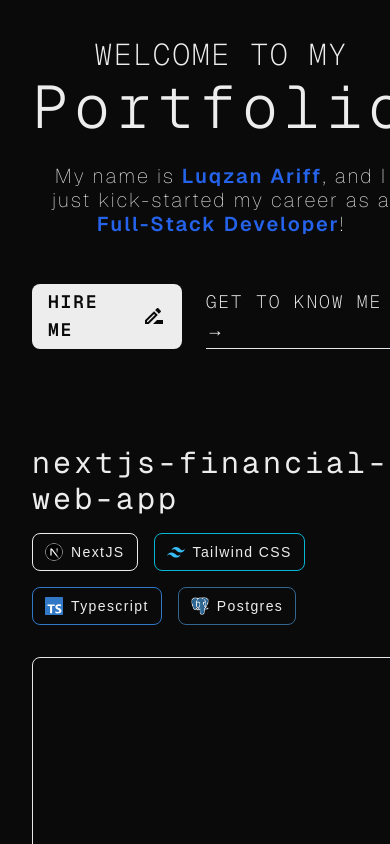
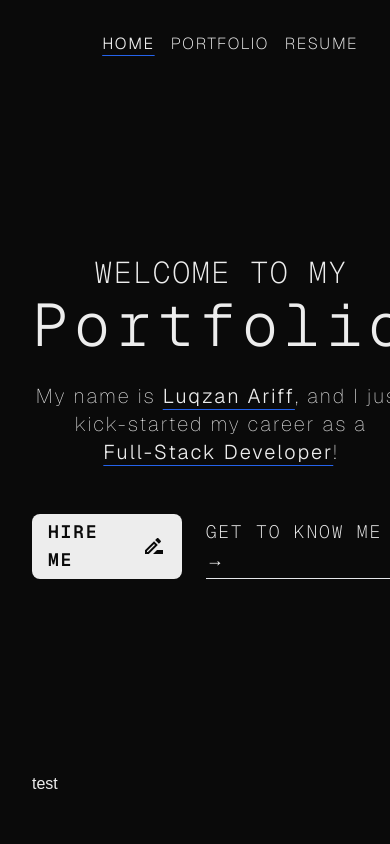
Before and after one commit to Luqzan/personal-portfolio-website, a Next.js app: page / in a window 390 px wide. Shown: the top 844 px of the page. Built offline with nearby package versions, Linux system fonts and the light colour scheme.

Commit message:
started mobile first approach

```diff
--- a/src/app/layout.jsx
+++ b/src/app/layout.jsx
@@ -1,7 +1,6 @@
 import "@/app/globals.css";
 import { geistMono, geistSans } from "@/app/ui/fonts";
-import CustomLink from "@/app/ui/components/CustomLink";
-import DriveFileRenameOutlineOutlinedIcon from "@mui/icons-material/DriveFileRenameOutlineOutlined";
+import NavBar from "./ui/components/NavBar";
 
 export const metadata = {
   title: {
@@ -15,49 +14,24 @@ export default function RootLayout({ children }) {
   return (
     <html lang="en" className={`${geistSans} ${geistMono}`}>
       <body className={`antialiased`}>
-        <div className="grid grid-rows-[1fr] justify-items-center p-8 sm:p-20 sm:min-h-screen">
+        <div className="min-h-screen p-8 grid grid-rows-[fit-content(40px)_1fr_40px] grid-cols-1 gap-12">
+          <header className="sticky">
+            <NavBar />
+          </header>
+
+          <main className="grid items-center">{children}</main>
+
+          <footer className="sticky">test</footer>
+
           {/* <header></header> */}
 
-          <main className="flex flex-col gap-24 sm:flex-row sm:items-center w-full h-full max-w-screen-xl">
-            <div className="flex flex-col gap-12 max-w-[24rem]">
-              <div className="flex flex-col gap-6">
-                <p className="text-center sm:text-start font-mono text-3xl font-extralight tracking-wider leading-normal">
-                  WELCOME TO MY{" "}
-                  <span className="text-6xl tracking-widest font-light">
-                    Portfolio
-                  </span>
-                </p>
+          {/* <main className="flex flex-col gap-24 sm:flex-row sm:flex-wrap sm:items-center w-full h-full max-w-screen-xl">
 
-                <p className="text-center sm:text-start font-sans text-xl font-thin tracking-widest leading-6">
-                  My name is{" "}
-                  <span className="text-accent-500 font-semibold text-nowrap">
-                    Luqzan Ariff
-                  </span>
-                  , and I just <span className="text-nowrap">kick-started</span>{" "}
-                  my career as a{" "}
-                  <span className="text-accent-500 font-semibold">
-                    <span className="text-nowrap">Full-Stack</span> Developer
-                  </span>
-                  !
-                </p>
-              </div>
 
-              <div className="flex gap-6">
-                <CustomLink
-                  isFilled={true}
-                  iconRight={
-                    <DriveFileRenameOutlineOutlinedIcon className="text-background" />
-                  }
-                >
-                  HIRE ME
-                </CustomLink>
-
-                <CustomLink>GET TO KNOW ME &rarr;</CustomLink>
-              </div>
+            <div className="flex-grow bg-slate-500 h-[200px]">
+              {children}
             </div>
-
-            <div className="flex-grow">{children}</div>
-          </main>
+          </main> */}
 
           {/* <footer></footer> */}
         </div>
--- a/src/app/page.jsx
+++ b/src/app/page.jsx
@@ -1,63 +1,6 @@
 import Badge from "@/app/ui/components/Badge";
+import Hero from "./ui/components/Hero";
 
 export default function Home() {
-  return (
-    <div className="flex flex-col h-[48rem] w-full items-center gap-12 snap-y snap-mandatory overflow-y-scroll overflow-x-hidden py-60 pr-1">
-      <div className="flex flex-col gap-8 snap-center w-full flex-shrink-0 flex-grow-0">
-        <div className="flex flex-col gap-4">
-          <h3 className="font-mono text-3xl tracking-widest">
-            nextjs-financial-web-app
-          </h3>
-
-          <div className="flex gap-4 flex-wrap">
-            <Badge
-              src={"/nextjs-logo.svg"}
-              brand={"nextjs"}
-              alt={"nextjs logo"}
-            >
-              NextJS
-            </Badge>
-
-            <Badge
-              src={"/tailwind-logo.svg"}
-              brand={"tailwind"}
-              alt={"tailwind logo"}
-            >
-              Tailwind CSS
-            </Badge>
-
-            <Badge
-              src={"/typescript-logo.svg"}
-              brand={"typescript"}
-              alt={"typescript logo"}
-            >
-              Typescript
-            </Badge>
-
-            <Badge
-              src={"/postgres-logo.png"}
-              brand={"postgres"}
-              alt={"postgres logo"}
-            >
-              Postgres
-            </Badge>
-          </div>
-        </div>
-
-        <div className="border max-w-[32rem] h-[18rem] rounded-lg"></div>
-        <p>
-          Lorem ipsum dolor sit amet, consectetur adipiscing elit. Integer sed
-          mi risus. Nulla volutpat lacus ac nisl sodales, non pharetra justo
-          ornare. Nunc volutpat condimentum interdum. Fusce sollicitudin enim in
-          tellus maximus, ut elementum est feugiat. Quisque imperdiet dictum
-          accumsan. Pellentesque tortor libero, facilisis et volutpat sed,
-          ullamcorper ut ipsum. Donec sit amet erat id tellus dapibus molestie.
-          Suspendisse nec nulla commodo augue iaculis gravida sit amet sed erat.
-          Aenean dignissim arcu vel metus dapibus facilisis a at risus.
-          Phasellus accumsan, turpis vel rhoncus volutpat, lorem metus
-          pellentesque ipsum, vitae placerat nibh tellus vitae est.
-        </p>
-      </div>
-    </div>
-  );
+  return <Hero />;
 }
--- /dev/null
+++ b/src/app/ui/components/Hero.jsx
@@ -0,0 +1,37 @@
+"use client";
+
+import HeroButton from "@/app/ui/components/HeroButton";
+import DriveFileRenameOutlineOutlinedIcon from "@mui/icons-material/DriveFileRenameOutlineOutlined";
+import Underline from "./Underline";
+
+export default function Hero() {
+  return (
+    <div className="flex flex-col gap-12 items-center">
+      <div className="flex flex-col gap-6">
+        <p className="text-center font-mono text-3xl font-extralight tracking-wider leading-normal">
+          WELCOME TO MY{" "}
+          <span className="text-6xl tracking-widest font-light">Portfolio</span>
+        </p>
+
+        <p className="text-center font-sans text-xl font-thin tracking-widest leading-7">
+          My name is <Underline>Luqzan Ariff</Underline>, and I just{" "}
+          <span className="text-nowrap">kick-started</span> my career as a{" "}
+          <Underline>Full-Stack Developer</Underline>!
+        </p>
+      </div>
+
+      <div className="flex gap-6">
+        <HeroButton
+          isFilled={true}
+          iconRight={
+            <DriveFileRenameOutlineOutlinedIcon className="text-background" />
+          }
+        >
+          HIRE ME
+        </HeroButton>
+
+        <HeroButton>GET TO KNOW ME &rarr;</HeroButton>
+      </div>
+    </div>
+  );
+}
--- a/src/app/ui/components/CustomLink.jsx
+++ b/src/app/ui/components/HeroButton.jsx
@@ -1,7 +1,7 @@
 import clsx from "clsx";
 import Link from "next/link";
 
-export default function CustomLink({ children, isFilled = false, iconRight }) {
+export default function HeroButton({ children, isFilled = false, iconRight }) {
   return (
     <Link
       href="#"
--- /dev/null
+++ b/src/app/ui/components/NavBar.jsx
@@ -0,0 +1,50 @@
+"use client";
+
+import clsx from "clsx";
+import Link from "next/link";
+import { usePathname } from "next/navigation";
+import Underline from "./Underline";
+
+export default function NavBar() {
+  const pathname = usePathname();
+
+  const pages = [
+    {
+      label: "Home",
+      link: "/",
+    },
+    {
+      label: "Portfolio",
+      link: "#",
+    },
+    {
+      label: "Resume",
+      link: "#",
+    },
+  ];
+
+  return (
+    <nav className="">
+      <ul className="flex flex-row justify-end gap-4">
+        {pages.map((page) => {
+          return (
+            <li key={page.label}>
+              <Link
+                href={page.link}
+                className={clsx(
+                  "font-sans font-extralight uppercase text-md tracking-widest"
+                )}
+              >
+                {pathname === page.link ? (
+                  <Underline>{page.label}</Underline>
+                ) : (
+                  page.label
+                )}
+              </Link>
+            </li>
+          );
+        })}
+      </ul>
+    </nav>
+  );
+}
--- /dev/null
+++ b/src/app/ui/components/Underline.jsx
@@ -0,0 +1,7 @@
+export default function Underline({ children }) {
+  return (
+    <span className="font-light text-nowrap underline underline-offset-[6px] decoration-1 decoration-accent-500">
+      {children}
+    </span>
+  );
+}
```
